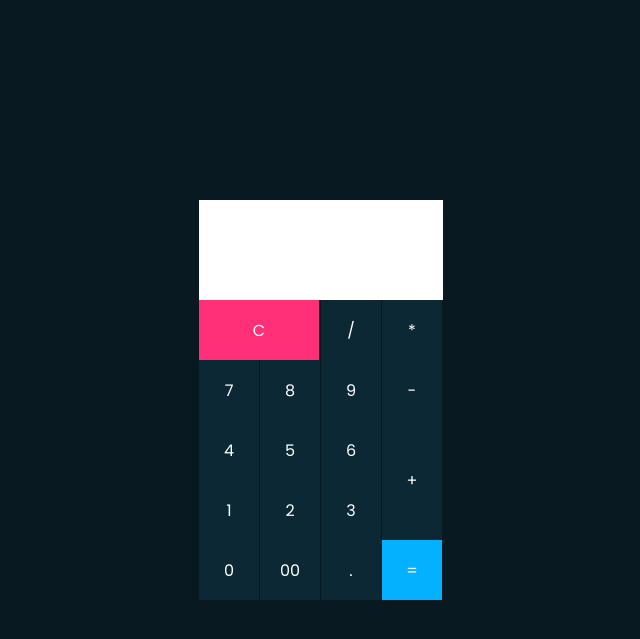
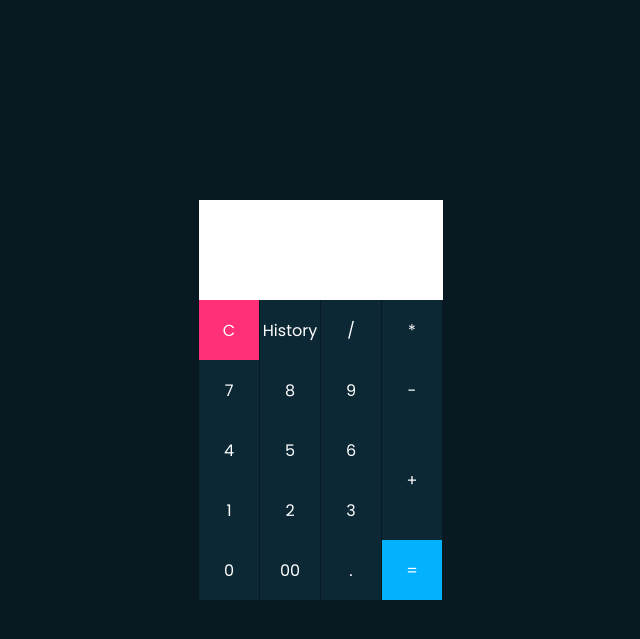
Before and after one commit to ch0c01ate/calculator, a FastAPI app: page / in a window 1280 px wide. Shown: the top 639 px of the page, without its empty margins (319-959 px from the left). Run offline with FastAPI, Linux system fonts and the light colour scheme.

Commit message:
finished

```diff
--- a/main.py
+++ b/main.py
@@ -2,6 +2,14 @@ from fastapi import FastAPI, Request
 from fastapi.templating import Jinja2Templates
 from fastapi.staticfiles import StaticFiles
 from fastapi.routing import Mount
+from dbsetup import expressions
+from pydantic import BaseModel
+
+
+class ExpressionRequest(BaseModel):
+    expression: str
+    result: str
+
 
 routes = [Mount('/static', StaticFiles(directory='static'), name='static')]
 
@@ -13,3 +21,30 @@ templates = Jinja2Templates(directory="templates")
 @app.get("/")
 def calculator(request: Request):
     return templates.TemplateResponse("calculator.html", {"request": request})
+
+
+@app.get("/history")
+def history(request: Request):
+    history = expressions.find({})
+
+    return templates.TemplateResponse("history.html", {
+        "request": request,
+        "history": history
+    })
+
+
+@app.post("/")
+def add_expression(expression_request: ExpressionRequest):
+    new_expression = {
+        "expression": expression_request.expression,
+        "result": expression_request.result
+    }
+
+    expressions.insert_one(new_expression)
+    return {"status": "200", "message": "Expression added to db"}
+
+
+@app.delete("/history")
+def delete_history():
+    expressions.delete_many({})
+    return {"status": "200", "message": "History cleared"}
--- a/requirements.txt
+++ b/requirements.txt
@@ -1,5 +1,7 @@
 fastapi
 uvicorn
 jinja2
-sqlalchemy
 aiofiles
+pymongo
+pydantic
+dnspython
--- a/static/css/calculator.css
+++ b/static/css/calculator.css
@@ -50,8 +50,6 @@ body {
 }
 
 .calculator span.clear {
-    grid-column: span 2;
-    width: 120px;
     background: #ff3077;
 }
 
--- a/static/js/calculator.js
+++ b/static/js/calculator.js
@@ -16,8 +16,9 @@ document.onkeypress = function (e) {
 function calculate(expr) {
     isEqualed = true;
     try {
-        return (exprIsValid(expr) ? eval(expr) : "Expression is invalid!");
+        return (exprIsValid(expr) ? evaluate(expr) : "Expression is invalid!");
     } catch (error) {
+
         return "Expression is invalid!";
     }
 }
@@ -26,7 +27,24 @@ function exprIsValid(expr) {
     return validation.test(expr);
 }
 
-function clickButton(key) {
+function clickNumber(key) {
     isEqualed ? document.calc.txt.value = key : document.calc.txt.value += key;
     isEqualed = false;
 }
+
+function clickSign(key) {
+    isEqualed = false;
+    document.calc.txt.value += key;
+}
+
+function evaluate(expr) {
+    const res = eval(expr);
+    $.ajax({
+        url: '/',
+        type: 'POST',
+        contentType: 'application/json',
+        data: JSON.stringify({ "expression": expr, "result": String(res) }),
+        dataType: 'json'
+    });
+    return res;
+}
--- a/templates/calculator.html
+++ b/templates/calculator.html
@@ -1,25 +1,33 @@
 {% extends 'template.html' %}
 
+{% block staticfiles %}
+    <link rel="stylesheet" type="text/css" href="{{ url_for('static', path='/css/calculator.css') }}">
+    <script src="{{ url_for('static', path='/js/calculator.js') }}"></script>
+{% endblock  %}
+
 {% block content %}
+    <div class="calculatorContainer">
         <form class="calculator" name="calc">
             <input class="value" type="text" name="txt" readonly="">
             <span class="num clear" onclick="document.calc.txt.value = ''" id="c">C</span>
-        <span class="num" onclick="document.calc.txt.value += '/'" id="/">/</span>
-        <span class="num" onclick="document.calc.txt.value += '*'" id="*">*</span>
-        <span class="num" onclick="clickButton('7')" id="7">7</span>
-        <span class="num" onclick="clickButton('8')" id="8">8</span>
-        <span class="num" onclick="clickButton('9')" id="9">9</span>
-        <span class="num" onclick="document.calc.txt.value += '-'" id="-">-</span>
-        <span class="num" onclick="clickButton('4')" id="4">4</span>
-        <span class="num" onclick="clickButton('5')" id="5">5</span>
-        <span class="num" onclick="clickButton('6')" id="6">6</span>
-        <span class="num plus" onclick="document.calc.txt.value += '+'" id="+">+</span>
-        <span class="num" onclick="clickButton('1')" id="1">1</span>
-        <span class="num" onclick="clickButton('2')" id="2">2</span>
-        <span class="num" onclick="clickButton('3')" id="3">3</span>
-        <span class="num" onclick="clickButton('0')" id="0">0</span>
-        <span class="num" onclick="document.calc.txt.value += '00'" id="00">00</span>
+            <span class="num history" onclick="window.location.href = '/history'">History</span>
+            <span class="num" onclick="clickSign('/')" id="/">/</span>
+            <span class="num" onclick="clickSign('*')" id="*">*</span>
+            <span class="num" onclick="clickNumber('7')" id="7">7</span>
+            <span class="num" onclick="clickNumber('8')" id="8">8</span>
+            <span class="num" onclick="clickNumber('9')" id="9">9</span>
+            <span class="num" onclick="clickSign('-')" id="-">-</span>
+            <span class="num" onclick="clickNumber('4')" id="4">4</span>
+            <span class="num" onclick="clickNumber('5')" id="5">5</span>
+            <span class="num" onclick="clickNumber('6')" id="6">6</span>
+            <span class="num plus" onclick="clickSign('+')" id="+">+</span>
+            <span class="num" onclick="clickNumber('1')" id="1">1</span>
+            <span class="num" onclick="clickNumber('2')" id="2">2</span>
+            <span class="num" onclick="clickNumber('3')" id="3">3</span>
+            <span class="num" onclick="clickNumber('0')" id="0">0</span>
+            <span class="num" onclick="clickNumber('00')" id="00">00</span>
             <span class="num" onclick="document.calc.txt.value += '.'" id=".">.</span>
             <span class="num equal" onclick="document.calc.txt.value = calculate(calc.txt.value)" id="=">=</span>
         </form>
+    </div>
 {% endblock %}
--- a/templates/template.html
+++ b/templates/template.html
@@ -1,8 +1,9 @@
 <html>
     <head>
         <title>Calculator</title>
-        <link rel="stylesheet" type="text/css" href="{{ url_for('static', path='/css/calculator.css') }}">
-        <script src="{{ url_for('static', path='/js/calculator.js') }}"></script>
+        {% block staticfiles %}
+        {% endblock  %}
+        <script src="https://code.jquery.com/jquery-latest.min.js"></script>
     </head>
     <body>
         {% block content %}
```
Also changed, not shown: dbsetup.py (added, +7 -0 lines), templates/history.html (added, +41 -0 lines). Lines whose indentation alone changed are shown as unchanged.
